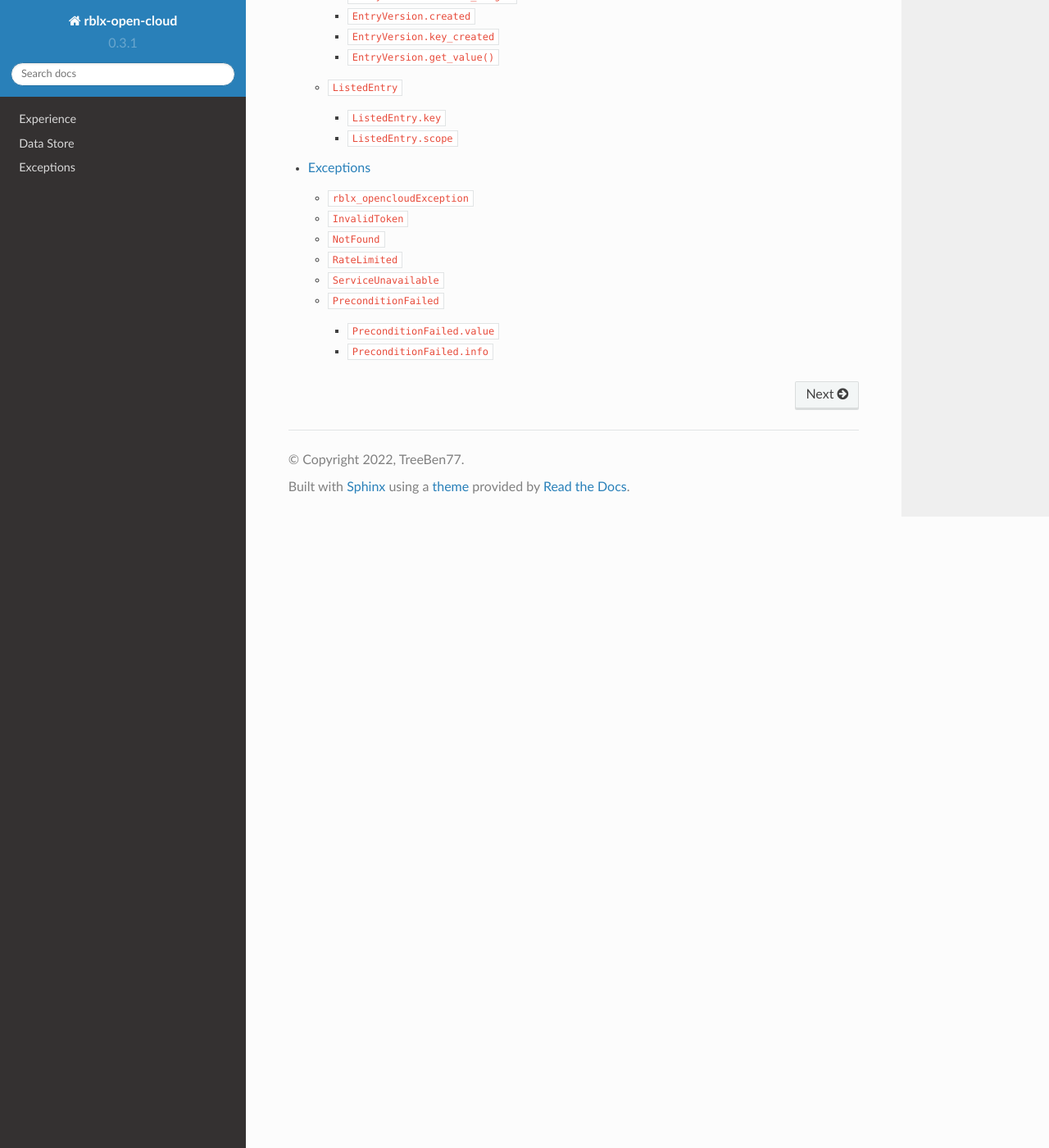
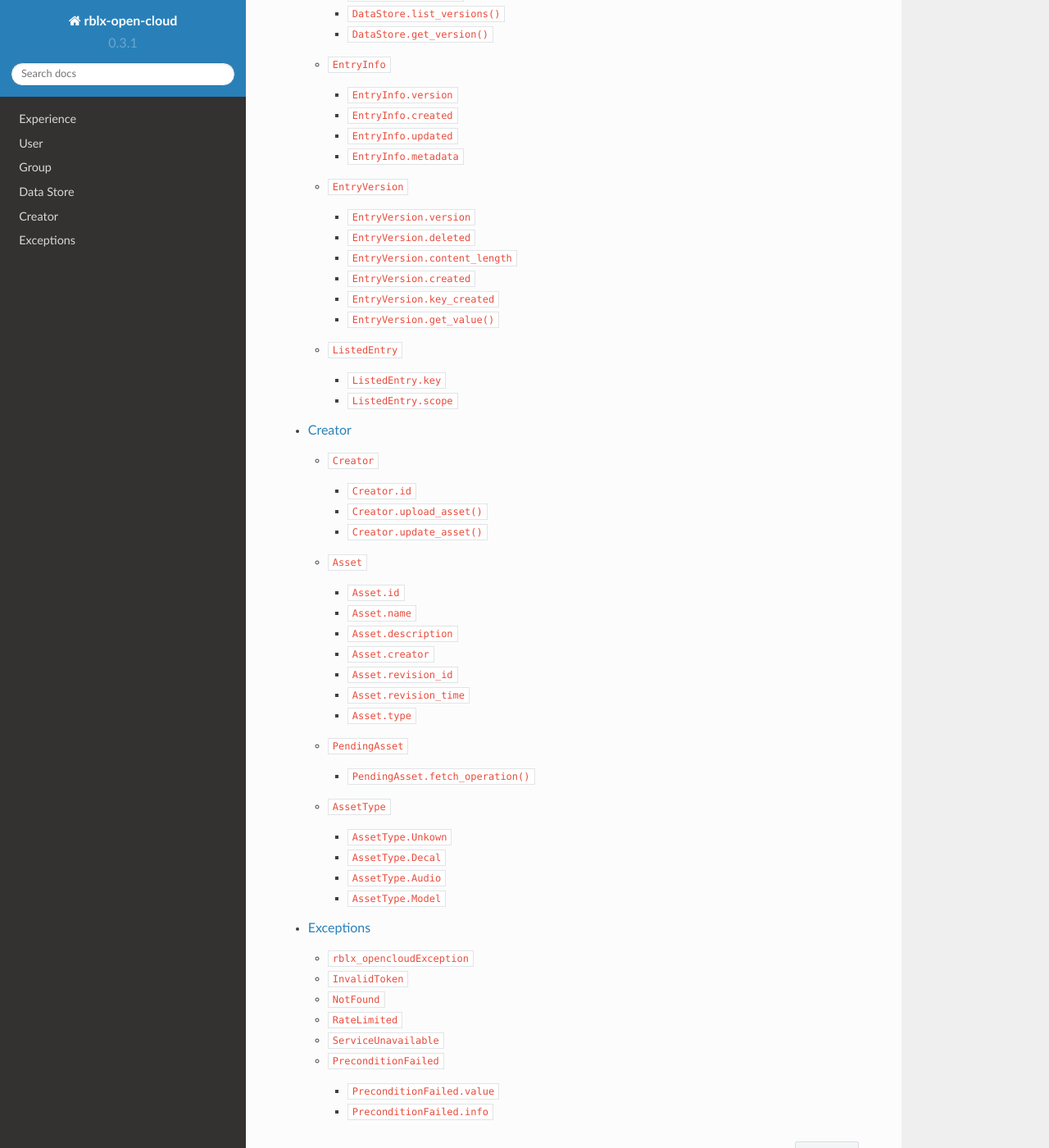
Before and after one commit to treeben77/rblx-open-cloud, a Sphinx documentation site: the page built from docs/source/index.rst, in a window 1280 px wide and 1400 px high, scrolled down 3139 px. Shown: the whole window at 82% size. Built offline with Sphinx 7.4.7 and the Read the Docs theme 2.0.0, drawn with Linux system fonts in a browser that asks for light colours; part of the change alters nothing that is shown; some of the changed text lies outside the part shown.

Commit message:
added docs for assets api v1

```diff
--- /dev/null
+++ b/docs/source/creator.rst
@@ -0,0 +1,160 @@
+Creator
+=============================
+
+.. currentmodule:: rblx-open-cloud
+
+.. class:: Creator()
+
+    Class for interacting with the API to upload assets to a user or group.
+
+    .. versionadded:: 1.1
+
+    .. warning::
+
+        This class is not designed to be created by users. It a inherited by :class:`rblx-open-cloud.User` and :class:`rblx-open-cloud.Group`.
+
+    .. attribute:: id
+
+        The Creator's ID
+
+        :type: int
+
+    .. method:: upload_asset(file, asset_type, name, description, expected_robux_price=0)
+
+        Uploads an asset onto Roblox.
+
+        :param io.BytesIO file: The file opened in bytes to be uploaded.
+        :param rblx-open-cloud.AssetType: The type of asset you're uploading.
+        :param str: The name of your asset.
+        :param str: The description of your asset.
+
+        :returns: Union[:class:`rblx-open-cloud.Asset`, :class:`rblx-open-cloud.PendingAsset`]
+        :raises rblx-open-cloud.InvalidAsset: The file is not a supported, or is corrupted
+        :raises rblx-open-cloud.InvalidToken: The token is invalid or doesn't have sufficent permissions to read and write assets.
+        :raises rblx-open-cloud.RateLimited: You're being rate limited by Roblox. Try again in a minute.
+        :raises rblx-open-cloud.ServiceUnavailable: Roblox's servers are currently experiencing downtime.
+        :raises rblx-open-cloud.rblx_opencloudException: Roblox's response was unexpected.
+
+        .. danger::
+
+            Assets are uploaded under your name, and can get your account banned! Be very careful what assets you choose to upload.
+
+        .. note::
+
+            Only `Decal`, `Audio`, and `Model` (as `fbx`) are supported right now.
+
+    .. method:: update_asset(asset_id, file)
+
+        Updates an existing asset on Roblox.
+
+        :param int asset_id: The ID of the asset to update.
+        :param io.BytesIO file: The file opened in bytes to be uploaded.
+
+        :returns: Union[:class:`rblx-open-cloud.Asset`, :class:`rblx-open-cloud.PendingAsset`]
+        :raises rblx-open-cloud.InvalidAsset: The file is not a supported, or is corrupted
+        :raises rblx-open-cloud.InvalidToken: The token is invalid or doesn't have sufficent permissions to read and write assets.
+        :raises rblx-open-cloud.RateLimited: You're being rate limited by Roblox. Try again in a minute.
+        :raises rblx-open-cloud.ServiceUnavailable: Roblox's servers are currently experiencing downtime.
+        :raises rblx-open-cloud.rblx_opencloudException: Roblox's response was unexpected.
+
+        .. danger::
+
+            Assets are uploaded under your name, and can get your account banned! Be very careful what assets you choose to upload.
+
+        .. note::
+
+            Only `Model` (as `fbx`) can be updated right now.
+
+.. class:: Asset()
+
+    Contains data about an asset, such as it's id, name, and type.
+
+    .. versionadded:: 1.1
+
+    .. warning::
+
+        This class is not designed to be created by users. It is returned by :meth:`Creator.upload_asset` and :meth:`Creator.update_asset`.
+
+    .. attribute:: id
+
+        The asset's ID
+
+        :type: int
+
+    .. attribute:: name
+
+        The asset's name
+
+        :type: str
+
+    .. attribute:: description
+
+        The asset's description
+
+        :type: str
+
+    .. attribute:: creator
+
+        The asset's creator
+
+        :type: Union[:class:`rblx-open-cloud.Creator`, :class:`rblx-open-cloud.User`, :class:`rblx-open-cloud.Group`]
+
+    .. attribute:: revision_id
+
+        The ID of the asset's current version/revision
+
+        :type: Optional[int]
+
+    .. attribute:: revision_time
+
+        The time the asset was last update
+
+        :type: Optional[datetime.datetime]
+
+    .. attribute:: type
+
+        The asset's type
+
+        :type: :class:`rblx-open-cloud.AssetType`
+
+.. class:: PendingAsset()
+
+    Class for assets which aren't processed yet.
+
+    .. versionadded:: 1.1
+
+    .. warning::
+
+        This class is not designed to be created by users. It is returned by :meth:`Creator.upload_asset` and :meth:`Creator.update_asset`.
+
+    .. method:: fetch_operation()
+
+        Fetches the asset info, if completed processing.
+
+        :returns: Optional[:class:`rblx-open-cloud.Asset`]
+        :raises rblx-open-cloud.InvalidToken: The token is invalid or doesn't have sufficent permissions to read and write assets.
+        :raises rblx-open-cloud.RateLimited: You're being rate limited by Roblox. Try again in a minute.
+        :raises rblx-open-cloud.ServiceUnavailable: Roblox's servers are currently experiencing downtime.
+        :raises rblx-open-cloud.rblx_opencloudException: Roblox's response was unexpected.
+
+.. class:: AssetType()
+
+    Enum to denote what type an asset is.
+
+    .. versionadded:: 1.1
+
+    .. attribute:: Unkown
+
+        An unkown asset type (e.g. an unimplemented type)
+
+    .. attribute:: Decal
+
+        An decal asset type
+
+    .. attribute:: Audio
+
+        An audio asset type
+
+    .. attribute:: Model
+
+        An model asset type (fbx)
--- /dev/null
+++ b/docs/source/group.rst
@@ -0,0 +1,65 @@
+Group
+=============================
+
+.. currentmodule:: rblx-open-cloud
+
+.. class:: User()
+
+    Class for interacting with the API for a specific group.
+
+    .. versionadded:: 1.1
+
+    :param int id: A group ID. It appears in the group URL
+    :param str api_key: An API key created from `Creator Dashboard <https://create.roblox.com/credentials>`__. *this should be kept safe, as anyone with the key can use it!*
+
+    .. attribute:: id
+
+        The group's ID
+
+        :type: int
+
+    .. method:: upload_asset(file, asset_type, name, description, expected_robux_price=0)
+
+        Uploads an asset onto Roblox.
+
+        :param io.BytesIO file: The file opened in bytes to be uploaded.
+        :param rblx-open-cloud.AssetType: The type of asset you're uploading.
+        :param str: The name of your asset.
+        :param str: The description of your asset.
+
+        :returns: Union[:class:`rblx-open-cloud.Asset`, :class:`rblx-open-cloud.PendingAsset`]
+        :raises rblx-open-cloud.InvalidAsset: The file is not a supported, or is corrupted
+        :raises rblx-open-cloud.InvalidToken: The token is invalid or doesn't have sufficent permissions to read and write assets.
+        :raises rblx-open-cloud.RateLimited: You're being rate limited by Roblox. Try again in a minute.
+        :raises rblx-open-cloud.ServiceUnavailable: Roblox's servers are currently experiencing downtime.
+        :raises rblx-open-cloud.rblx_opencloudException: Roblox's response was unexpected.
+
+        .. danger::
+
+            Assets are uploaded under your name, and can get your account banned! Be very careful what assets you choose to upload.
+
+        .. note::
+
+            Only `Decal`, `Audio`, and `Model` (as `fbx`) are supported right now.
+
+    .. method:: update_asset(asset_id, file)
+
+        Updates an existing asset on Roblox.
+
+        :param int asset_id: The ID of the asset to update.
+        :param io.BytesIO file: The file opened in bytes to be uploaded.
+
+        :returns: Union[:class:`rblx-open-cloud.Asset`, :class:`rblx-open-cloud.PendingAsset`]
+        :raises rblx-open-cloud.InvalidAsset: The file is not a supported, or is corrupted
+        :raises rblx-open-cloud.InvalidToken: The token is invalid or doesn't have sufficent permissions to read and write assets.
+        :raises rblx-open-cloud.RateLimited: You're being rate limited by Roblox. Try again in a minute.
+        :raises rblx-open-cloud.ServiceUnavailable: Roblox's servers are currently experiencing downtime.
+        :raises rblx-open-cloud.rblx_opencloudException: Roblox's response was unexpected.
+
+        .. danger::
+
+            Assets are uploaded under your name, and can get your account banned! Be very careful what assets you choose to upload.
+
+        .. note::
+
+            Only `Model` (as `fbx`) can be updated right now.
--- a/docs/source/index.rst
+++ b/docs/source/index.rst
@@ -134,5 +134,8 @@ Table of Contents
 .. toctree::
 
    experience
+   user
+   group
    datastore
+   creator
    exceptions
--- /dev/null
+++ b/docs/source/user.rst
@@ -0,0 +1,65 @@
+User
+=============================
+
+.. currentmodule:: rblx-open-cloud
+
+.. class:: User()
+
+    Class for interacting with the API for a specific user.
+
+    .. versionadded:: 1.1
+
+    :param int id: Your user ID. It appears in your profile URL
+    :param str api_key: An API key created from `Creator Dashboard <https://create.roblox.com/credentials>`__. *this should be kept safe, as anyone with the key can use it!*
+
+    .. attribute:: id
+
+        The user's ID
+
+        :type: int
+
+    .. method:: upload_asset(file, asset_type, name, description, expected_robux_price=0)
+
+        Uploads an asset onto Roblox.
+
+        :param io.BytesIO file: The file opened in bytes to be uploaded.
+        :param rblx-open-cloud.AssetType: The type of asset you're uploading.
+        :param str: The name of your asset.
+        :param str: The description of your asset.
+
+        :returns: Union[:class:`rblx-open-cloud.Asset`, :class:`rblx-open-cloud.PendingAsset`]
+        :raises rblx-open-cloud.InvalidAsset: The file is not a supported, or is corrupted
+        :raises rblx-open-cloud.InvalidToken: The token is invalid or doesn't have sufficent permissions to read and write assets.
+        :raises rblx-open-cloud.RateLimited: You're being rate limited by Roblox. Try again in a minute.
+        :raises rblx-open-cloud.ServiceUnavailable: Roblox's servers are currently experiencing downtime.
+        :raises rblx-open-cloud.rblx_opencloudException: Roblox's response was unexpected.
+
+        .. danger::
+
+            Assets are uploaded under your name, and can get your account banned! Be very careful what assets you choose to upload.
+
+        .. note::
+
+            Only `Decal`, `Audio`, and `Model` (as `fbx`) are supported right now.
+
+    .. method:: update_asset(asset_id, file)
+
+        Updates an existing asset on Roblox.
+
+        :param int asset_id: The ID of the asset to update.
+        :param io.BytesIO file: The file opened in bytes to be uploaded.
+
+        :returns: Union[:class:`rblx-open-cloud.Asset`, :class:`rblx-open-cloud.PendingAsset`]
+        :raises rblx-open-cloud.InvalidAsset: The file is not a supported, or is corrupted
+        :raises rblx-open-cloud.InvalidToken: The token is invalid or doesn't have sufficent permissions to read and write assets.
+        :raises rblx-open-cloud.RateLimited: You're being rate limited by Roblox. Try again in a minute.
+        :raises rblx-open-cloud.ServiceUnavailable: Roblox's servers are currently experiencing downtime.
+        :raises rblx-open-cloud.rblx_opencloudException: Roblox's response was unexpected.
+
+        .. danger::
+
+            Assets are uploaded under your name, and can get your account banned! Be very careful what assets you choose to upload.
+
+        .. note::
+
+            Only `Model` (as `fbx`) can be updated right now.
```
